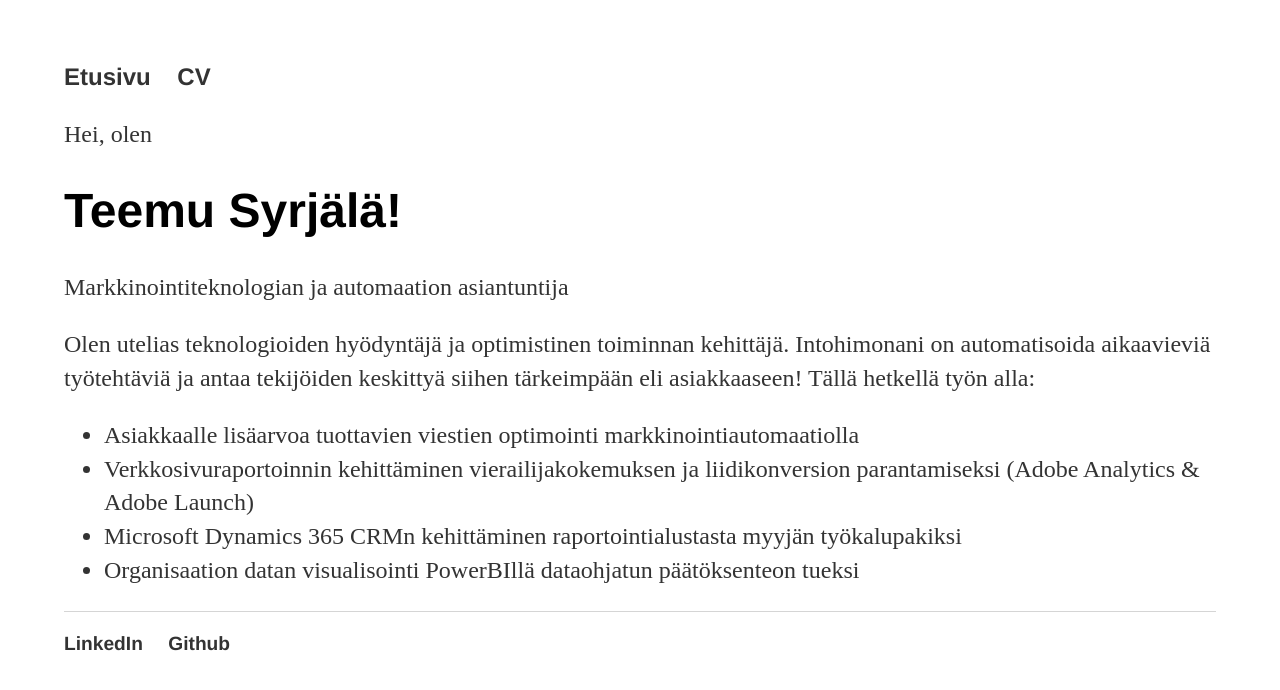
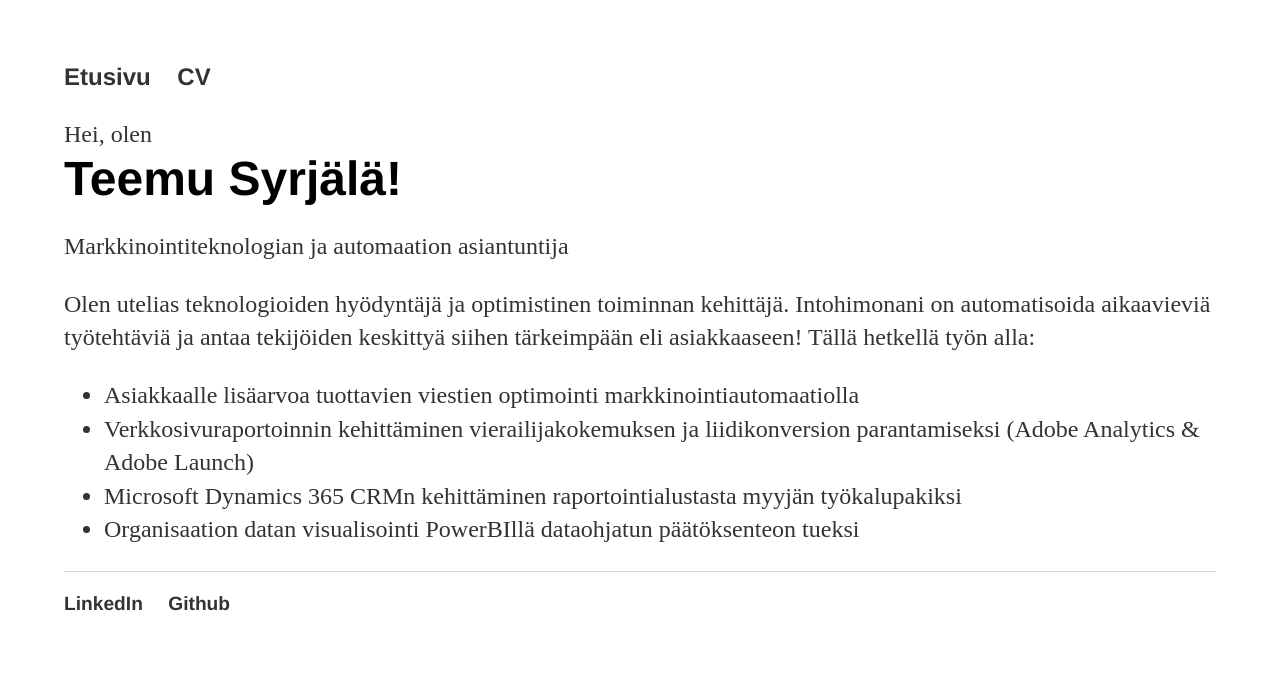
Before and after one commit to T3mmu/t3mmu.github.io, a Jekyll site: the page built from index.html, in a window 1280 px wide. Shown: the top 690 px of the page. Built offline with Jekyll 4.4.1, drawn with Linux system fonts in a browser that asks for light colours.

Commit message:
Update css

```diff
--- a/css/main.css
+++ b/css/main.css
@@ -22,6 +22,8 @@ a:hover {
 h1 {
     font-size: 3em;
     font-family:'Helvetica', 'Arial', 'Sans-Serif';
+    margin-block-end: 0em;
+    margin-block-start: 0em;
 }
 p {
     font-size: 1.5em;
@@ -29,8 +31,9 @@ p {
     color: #333;
 }
 
-p.welcome{
-  margin-block-end: 0em;
+p.tagline{
+    margin-block-end: 0em;
+    margin-block-start: 0em;
 }
 
 ul {
--- a/index.html
+++ b/index.html
@@ -4,7 +4,7 @@ title: Teemu Syrjälä
 description: Olen utelias ja optimistinen toiminnan kehittäjä. Intohimonani on automatisoida työtehtäviä ja  mahdollistaa keskittyminen siihen tärkeimpään eli asiakkaaseen!
 ---
 <div>
-	<p class="welcome"> Hei, olen </p>
+	<p class="tagline"> Hei, olen </p>
 	<h1>Teemu Syrjälä!</h1>
 	<p> Markkinointiteknologian ja automaation asiantuntija</p>
 	<p>Olen utelias teknologioiden hyödyntäjä ja optimistinen toiminnan kehittäjä. Intohimonani on automatisoida aikaavieviä
```
